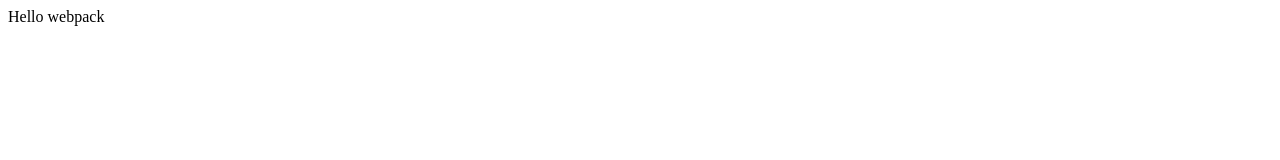
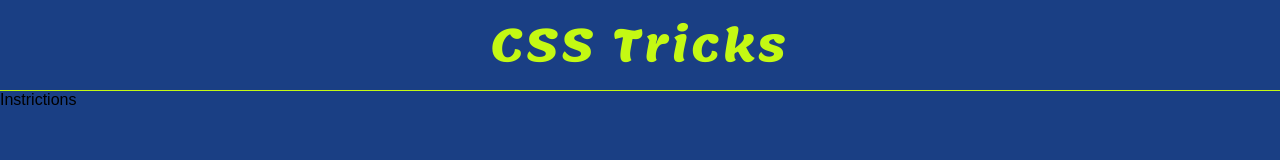
Before and after one commit to Philippe-F/css_tricks, a website built with webpack: page dist/index.html in a window 1280 px wide. Built offline with nearby package versions, Linux system fonts and the light colour scheme.

Commit message:
style nav bar

```diff
--- a/src/index.js
+++ b/src/index.js
@@ -1,11 +1,4 @@
-import _ from 'lodash';
 
-function component() {
-  const element = document.createElement('div');
-
-  element.innerHTML = _.join(['Hello', 'webpack'], ' ');
-
-  return element;
-}
-
-document.body.appendChild(component());
+document.addEventListener("DOMContentLoaded", () => {
+  document.getElementById("root");
+});
```
Also changed, not shown: dist/index.html, dist/main.js, dist/reset.css (added), dist/style.css (added), 1 other file.
